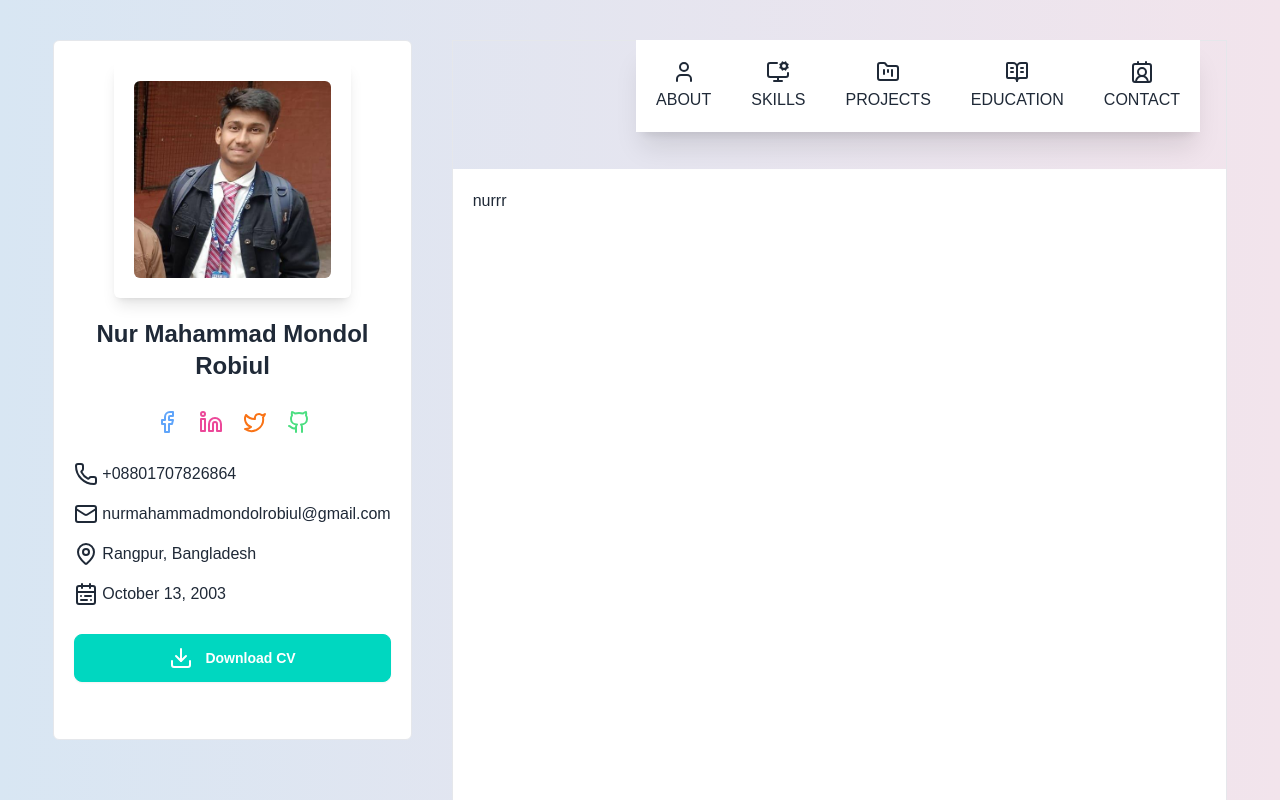
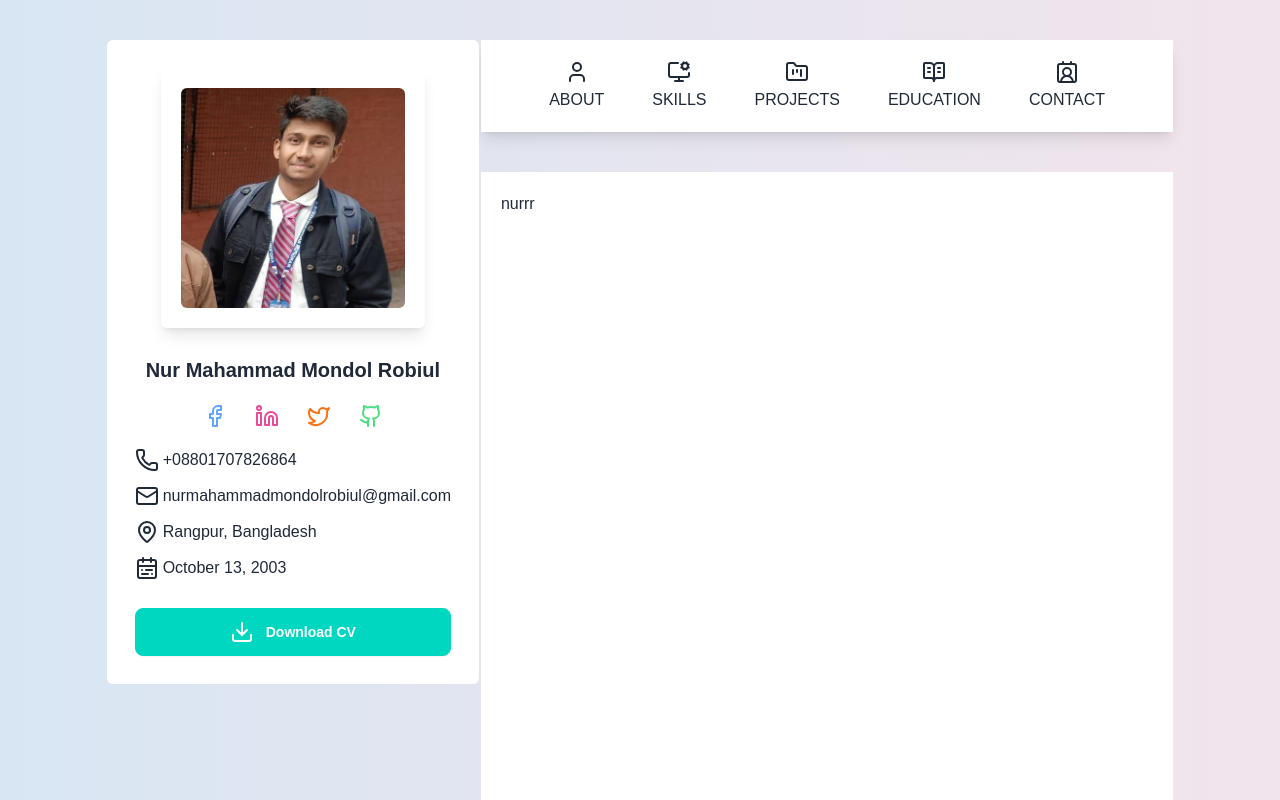
Before and after one commit to nurmahammadmondol/My_Portfolio, a React (Vite) app: page / in a window 1280 px wide. Shown: the top 800 px of the page. Built offline with nearby package versions, Linux system fonts and the light colour scheme.

Commit message:
Added sitebar part in my portfolio

```diff
--- a/src/Components/Header/Navbar.jsx
+++ b/src/Components/Header/Navbar.jsx
@@ -9,7 +9,7 @@ import { NavLink } from 'react-router-dom';
 
 const Navbar = () => {
   return (
-    <div className="p-5 w-full bg-base-100 shadow-xl flex  justify-center gap-10 ">
+    <div className=" bg-white shadow-lg z-50   md:flex justify-center items-center gap-10 lg:gap-12 py-5 ">
       <NavLink>
         <div className="flex flex-col items-center gap-1 hover:text-green-500">
           <User />
--- a/src/Components/Home/HomePage.jsx
+++ b/src/Components/Home/HomePage.jsx
@@ -1,19 +1,20 @@
 import React from 'react';
 import Navbar from '../Header/Navbar';
-import MyInfo from '../Header/MyInfo';
+import Sitebar from '../Main/Sitebar/Sitebar';
 
 const HomePage = () => {
   return (
-    <div className="md:flex justify-between gap-10 w-11/12  mx-auto py-10">
-      <div className="w-full md:w-2/6 border h-[500px] md:h-[700px] bg-white rounded-md p-5">
-        <MyInfo></MyInfo>
+    <div className="w-11/12 lg:w-10/12  mx-auto py-10 grid grid-cols-1 lg:grid-cols-3 lg:gap-14">
+      <div className="">
+        <Sitebar></Sitebar>
       </div>
-      <div className="w-full md:w-5/6 border my-10 md:my-0">
-        <div className="fixed top-10 right-20">
-          <Navbar></Navbar>
-        </div>
 
-        <div className="mt-32 w-full">
+      <div className=" col-span-2 mt-10 lg:mt-0">
+        <div className=" flex flex-col gap-10">
+          <div className="">
+            <Navbar></Navbar>
+          </div>
+
           <div className="h-full  md:h-[1200px] w-full bg-white p-5">
             <p>nurrr</p>
           </div>
--- a/src/Components/Header/MyInfo.jsx
+++ b/src/Components/Main/Sitebar/Sitebar.jsx
@@ -1,5 +1,5 @@
 import React from 'react';
-import MyPicture from '../../assets/Photo/MePic.jpg';
+import MyPicture from '../../../assets/Photo/MePic.jpg';
 import {
   CalendarRange,
   Download,
@@ -12,18 +12,23 @@ import {
   Twitter,
 } from 'lucide-react';
 
-const MyInfo = () => {
+const Sitebar = () => {
   return (
-    <div>
-      <div className="w-full md:w-10/12 lg:w-9/12 mx-auto bg-white shadow-lg rounded-md p-5">
-        <img className="w-full rounded-md" src={MyPicture} alt="" />
+    <div className="lg:fixed   bg-white rounded-md p-5 md:p-7 grid grid-cols-1 md:grid-cols-3 lg:grid-cols-1 md:gap-8 lg:gap-0">
+      <div className="w-10/12 mx-auto bg-white shadow-lg rounded-md p-5 ">
+        <img
+          className="w-full h-full lg:h-[220px] rounded-md"
+          src={MyPicture}
+          alt=""
+        />
       </div>
-      <div className="flex flex-col  mt-5">
-        <h4 className="text-xl md:text-2xl text-center font-bold">
+
+      <div className="flex flex-col  md:col-span-2 mt-5 md:mt-0 lg:mt-7">
+        <h4 className="text-xl text-center font-bold">
           Nur Mahammad Mondol Robiul
         </h4>
 
-        <div className="flex justify-center items-center gap-5  my-7">
+        <div className="flex justify-center items-center gap-7  my-5">
           <span className="text-blue-400 ">
             <Facebook />
           </span>
@@ -41,7 +46,7 @@ const MyInfo = () => {
           </span>
         </div>
 
-        <div className="space-y-4">
+        <div className="space-y-3">
           <p className="flex items-center gap-1">
             <Phone />
             +08801707826864
@@ -70,4 +75,4 @@ const MyInfo = () => {
   );
 };
 
-export default MyInfo;
+export default Sitebar;
```
